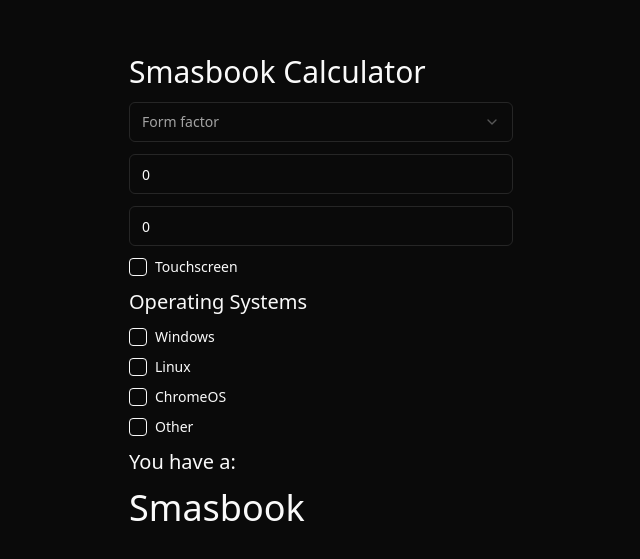
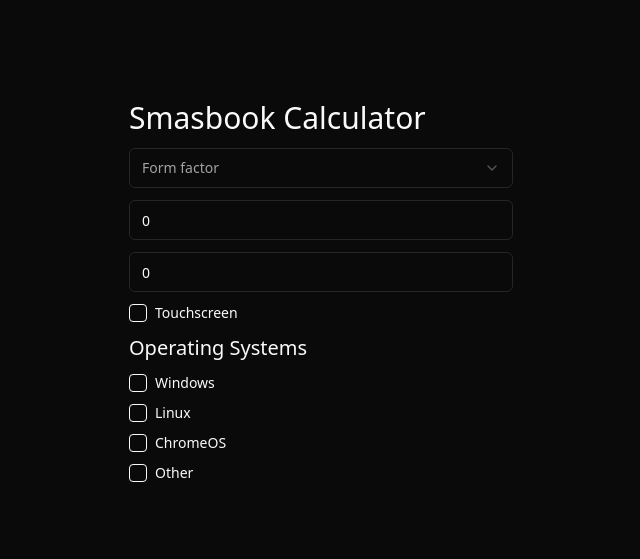
Before and after one commit to SmasnugDevelopment/Smasbook-Calculator, a SvelteKit app: page / in a window 1280 px wide. Shown: the part 109-668 px from the top of the page, without its empty margins (319-959 px from the left). Built offline with nearby package versions, Linux system fonts and the light colour scheme.

Commit message:
add condition for showing result

```diff
--- a/src/routes/+page.svelte
+++ b/src/routes/+page.svelte
@@ -54,6 +54,7 @@
       <Checkbox id="other" bind:checked={other} />
       <Label for="other">Other</Label>
     </div>
+    {#if formFactor}
       <h2 class="text-xl">You have a:</h2>
       <span class="text-4xl">
         {#if formFactor === "PC"}Smasbox{:else}Smasbook{/if}
@@ -64,5 +65,6 @@
         {#if oscount == 1 && chromeos}Lite{/if}
         {#if touchscreen}Touch{/if}
       </span>
+    {/if}
   </div>
 </div>
```
Lines whose indentation alone changed are shown as unchanged.
